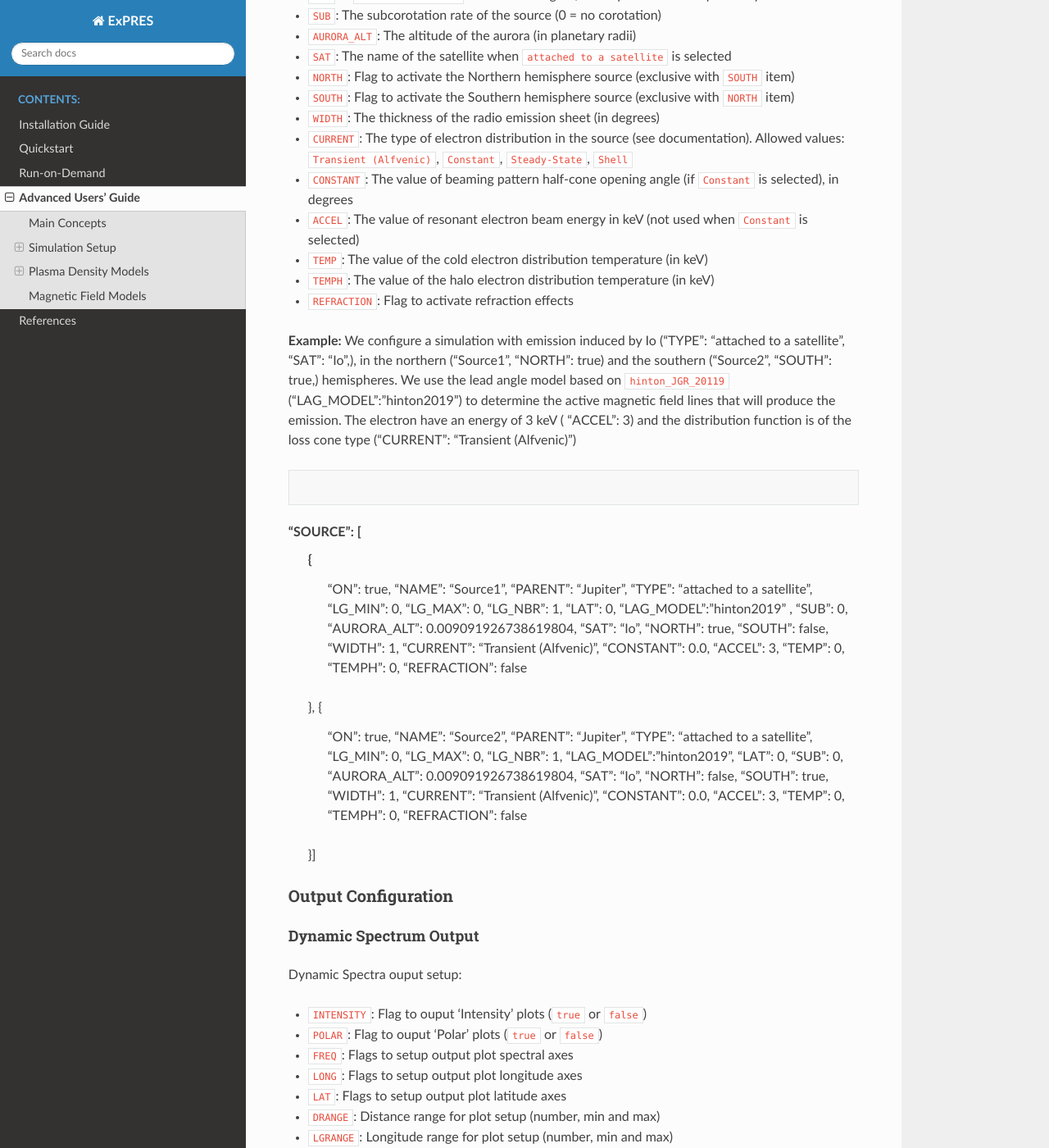
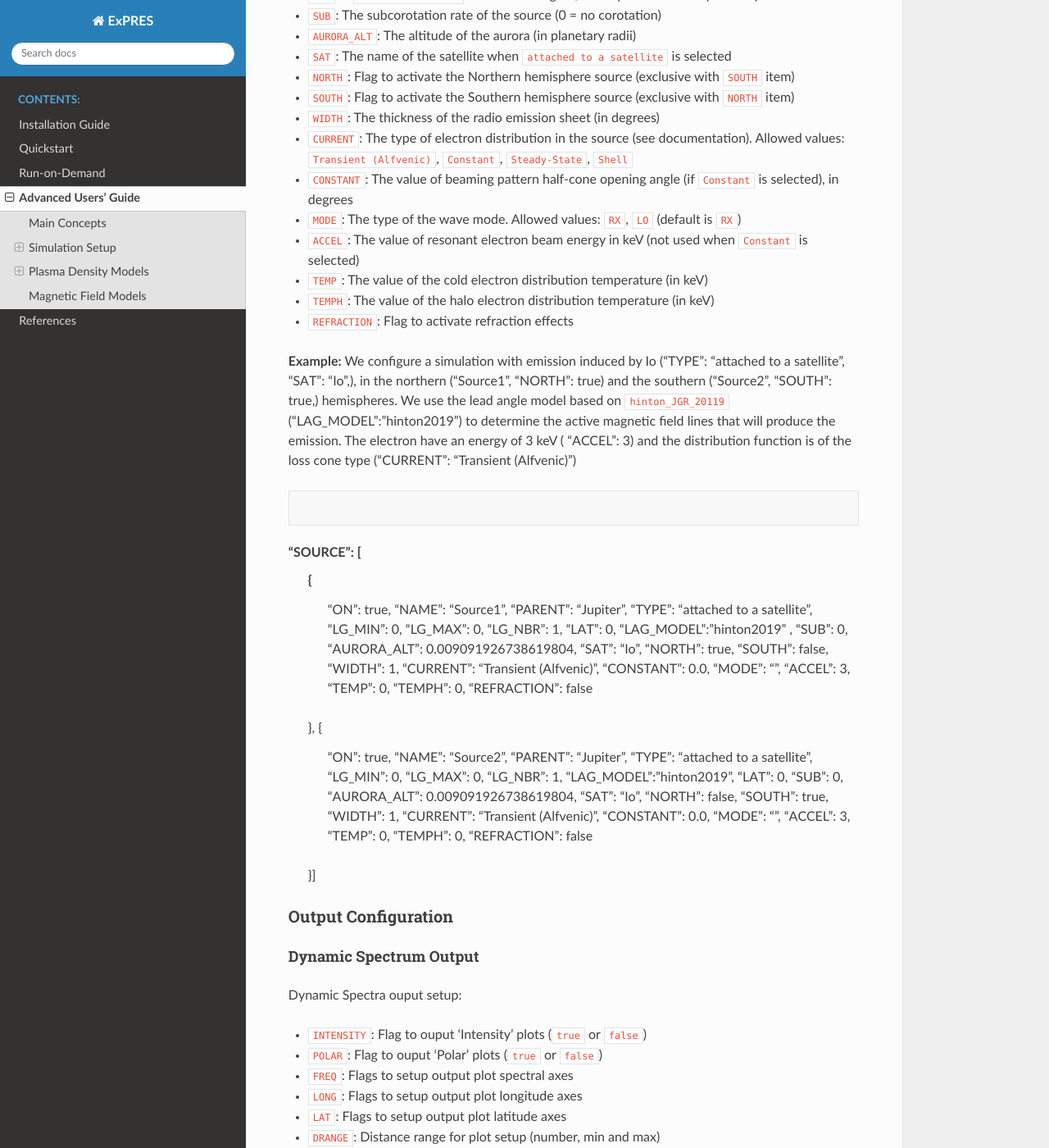
Before and after one commit to maserlib/ExPRES, a Sphinx documentation site: the page built from docs/usage/advanced.rst, in a window 1280 px wide and 1400 px high, scrolled down 10240 px. Shown: the whole window at 82% size. Built offline with Sphinx 7.4.7 and the Read the Docs theme 2.0.0, drawn with Linux system fonts in a browser that asks for light colours; cross-references to code outside the pages are shown as plain code.

Commit message:
Adding SOURCE>MODE entry

```diff
--- a/docs/usage/advanced.rst
+++ b/docs/usage/advanced.rst
@@ -484,6 +484,8 @@ Radio Source Configuration
 - ``CURRENT``: The type of electron distribution in the source (see documentation). Allowed values:
   ``Transient (Alfvenic)``, ``Constant``, ``Steady-State``, ``Shell``
 - ``CONSTANT``: The value of beaming pattern half-cone opening angle (if ``Constant`` is selected), in degrees
+- ``MODE``: The type of the wave mode. Allowed values:
+  ``RX``, ``LO`` (default is ``RX``)
 - ``ACCEL``: The value of resonant electron beam energy in keV (not used when ``Constant`` is selected)
 - ``TEMP``: The value of the cold electron distribution temperature (in keV)
 - ``TEMPH``: The value of the halo electron distribution temperature (in keV)
@@ -512,6 +514,7 @@ Radio Source Configuration
         "WIDTH": 1,
         "CURRENT": "Transient (Alfvenic)",
         "CONSTANT": 0.0,
+        "MODE": "",
         "ACCEL": 3,
         "TEMP": 0,
         "TEMPH": 0,
@@ -535,6 +538,7 @@ Radio Source Configuration
         "WIDTH": 1,
         "CURRENT": "Transient (Alfvenic)",
         "CONSTANT": 0.0,
+        "MODE": "",
         "ACCEL": 3, "TEMP": 0,
         "TEMPH": 0,
         "REFRACTION": false
```
